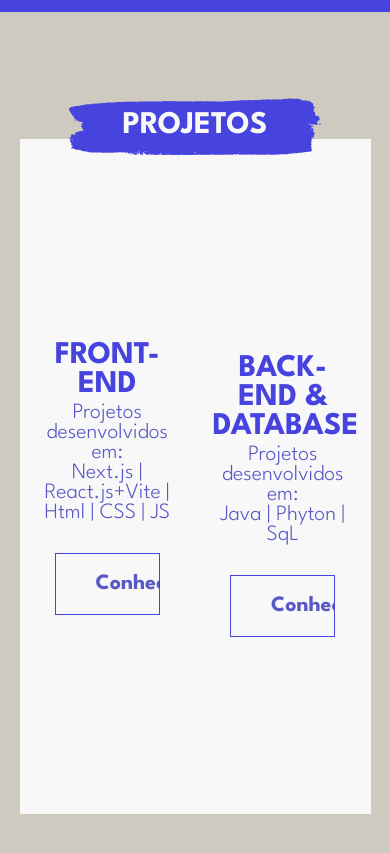
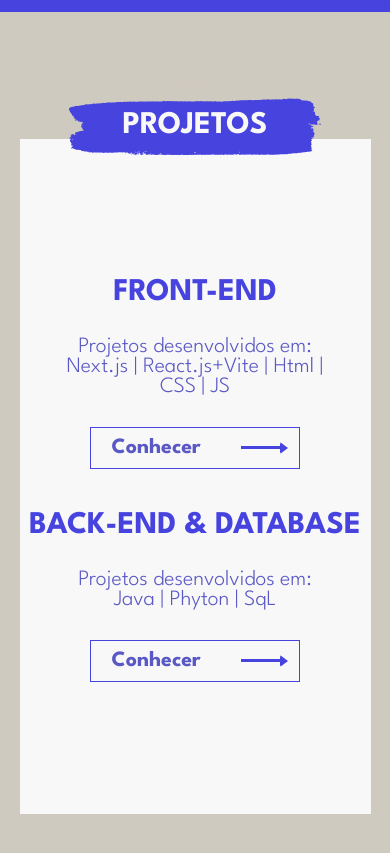
Before and after one commit to nichol6s/PortfolioVitorK, a React (Vite) app: page / in a window 390 px wide. Shown: the part 2520-3373 px from the top of the page. Built offline with nearby package versions, Linux system fonts and the light colour scheme.

Commit message:
responsividade da section projetos funcionando(falta o ativado)

```diff
--- a/src/routes/Home.scss
+++ b/src/routes/Home.scss
@@ -452,21 +452,23 @@
         display: flex;
         justify-content: center;
         align-items: center;
+        .projetosAll p {
+            font-family: 'League Spartan', sans-serif;
+            color: #5a58c5 !important;
+            font-size: 1.5vw;
+            margin-top: 30px ;
+            text-align: center;
+            margin-inline: 10%;
+        }
         h1{
             font-family: 'League Spartan', sans-serif;
             color: #4643DF;
             font-size: 4vw;
             padding-top: 2%;
+            width: 100%;
             text-align: center;
         }
-        p {
-            font-family: 'League Spartan', sans-serif;
-            color: #5a58c5 !important;
-            font-size: 1.5vw;
-            margin-top: 30px;
-            text-align: center;
-            margin-inline: 10%;
-        }
+
     }
 
     .botaovermais {
@@ -575,9 +577,9 @@
         margin-top: 2%;
         text-align: center !important;
     }
-    p {
+    .txtGaleria {
         font-family: 'League Spartan', sans-serif;
-        color: #ffffff;
+        color: #ffffff !important;
         font-size: 1.5vw;
         margin-top: 30px;
         text-align: left;
@@ -639,9 +641,9 @@
         padding-top: 2%;
         text-align: left !important;
     }
-    p {
+    .txtGaleria {
         font-family: 'League Spartan', sans-serif;
-        color: #ffffff;
+        color: #ffffff !important;
         font-size: 1.5vw;
         margin-top: 30px;
         text-align: left;
@@ -999,15 +1001,12 @@
         }
     }
     .conteudoprojeto{
-        flex-direction: column;
         h1{
             font-size: calc(4vw + 16px) !important;
-            width: 80%;
         }
-        p {
+        .projetosAll p {
             font-size: calc(1.5vw + 16px);
             padding-top: 0%;
-            margin-top: 2%;
         }
     }
     .projetosback{
@@ -1018,97 +1017,21 @@
     .botaovermais {
 
         p {
-            margin: 20px;
+            margin: 10px;
             margin-left: 40px;
+            margin-top: 10px !important;
         }
 
     }
-}
 
-.FrontprojetosAberto{
-    height: 0%;
-    background-color: #1b1871;
-    transition: 1s;
-    h1{
+    .projetosAll{
+        flex-direction: column;
+    }
 
-        font-family: 'League Spartan', sans-serif;
-        color: #ffffff !important;
-        font-size: 4vw;
-        margin-top: 2%;
-        text-align: center !important;
-    }
-    p {
-        font-family: 'League Spartan', sans-serif;
-        color: #ffffff;
-        font-size: 1.5vw;
-        margin-top: 30px;
-        text-align: left;
-        margin-inline: 10%;
-    }
+
 }
 
 
-.setaVoltarBotao, .setaVoltarBotaoBack{
-    cursor: pointer;
-    margin-top: 5%;
-    margin-left: 3%;
-    width:4%;
-    height: 3px;
-    background-color: #ffffff;
-    position: relative;
-    border: 0;
-}
 
-.setaVoltarBotao::before, .setaVoltarBotaoBack::before{
-    display: flex;
-    justify-content: center;
-    content: "";
-    position: absolute;
-    transform: rotate(45deg);
-    top: calc(0% - 12px);
-    padding: 13px;
-    box-shadow: 2px -2px 0 1px #ffffff inset;
-    border: solid transparent;
-    border-width: 0 0 2px 2px;
-}
-
-.setaVoltarBotao:hover, .setaVoltarBotaoBack:hover{
-    background-color: #8887e7;
-    height: 4px;
-    transition: 0.5s;
 
 }
-.setaVoltarBotao:hover::before, .setaVoltarBotaoBack:hover::before{
-    box-shadow: 3px -3px 0 1px #8887e7 inset;
-    transition: 0.5s;
-}
-
-.projetosfront,.projetosback{
-    overflow: hidden;
-    width: 0%;
-    transition: 1s;
-}
-
-.BackprojetosAberto{
-    height: 0%;
-    background-color: #1b1871;
-    transition: 1s;
-    h1{
-        margin-left: 2%;
-        font-family: 'League Spartan', sans-serif;
-        color: #ffffff !important;
-        font-size: 4vw;
-        padding-top: 2%;
-        text-align: left !important;
-    }
-    p {
-        font-family: 'League Spartan', sans-serif;
-        color: #ffffff;
-        font-size: 1.5vw;
-        margin-top: 30px;
-        text-align: left;
-        margin-inline: 10%;
-    }
-}
-
-}
```
